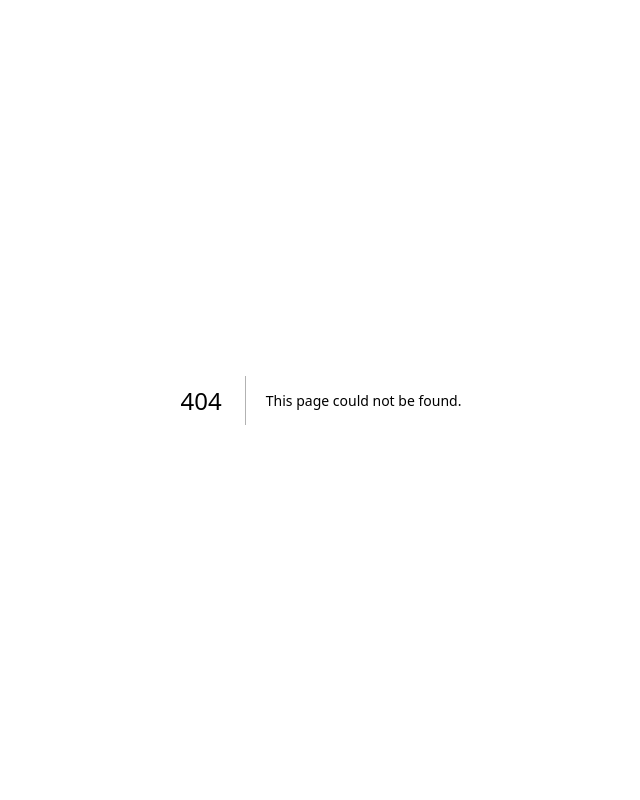
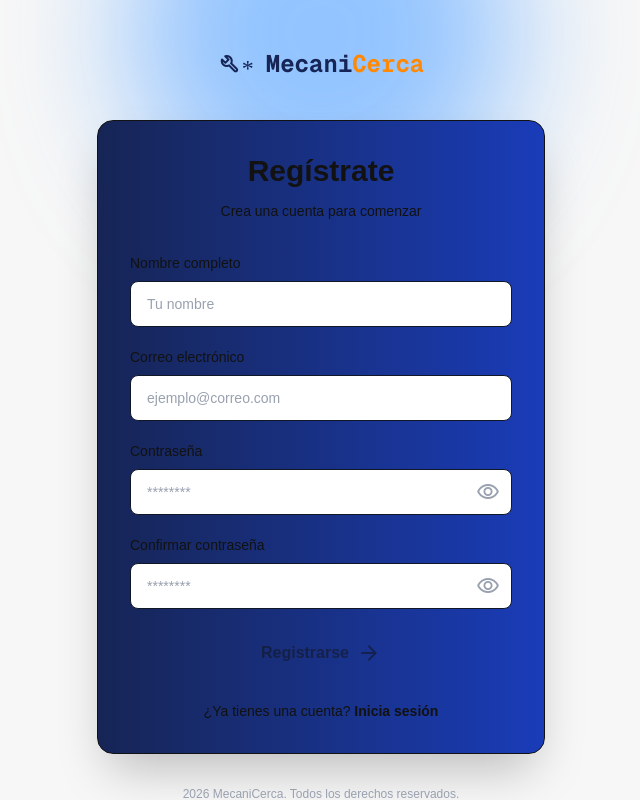
Before and after one commit to anyyy23/MecaniCercaNew, a Next.js app: page /signup in a window 1280 px wide. Before the commit this address had no page. Shown: the top 800 px of the page, without its empty margins (319-959 px from the left). Built offline with nearby package versions, Linux system fonts and the light colour scheme.

Commit message:
Agrega antalla de registro, corrige login y estandariza clases de diseño

```diff
--- a/app/login/page.tsx
+++ b/app/login/page.tsx
@@ -1,5 +1,12 @@
+"use client";
 import Link from "next/link";
+import { useState } from "react";
+
 export default function LoginPage() {
+  const [showPassword, setShowPassword] = useState(false);
+  const inputClasses = "w-full rounded-lg border border-outline-variant/30 bg-white px-4 py-3 text-sm text-gray-900 outline-none transition focus:border-primary focus:ring-2 focus:ring-primary/20 placeholder:text-gray-400 pr-12";
+  const buttonClasses = "flex w-full items-center justify-center gap-2 rounded-lg bg-primary px-4 py-3 font-semibold text-on-primary transition hover:opacity-90 disabled:opacity-50 disabled:cursor-not-allowed";
+
   return (
     <main className="relative flex min-h-screen items-center overflow-hidden justify-center bg-background bg-off-white px-6 py-12 text-on-surface">
       <div className="pointer-events-none absolute -top-40 left-1/2 h-96 w-96 -translate-x-1/2 rounded-full bg-blue-400/60 blur-3xl"></div>
@@ -34,7 +41,7 @@ export default function LoginPage() {
                 placeholder="ejemplo@correo.com"
                 autoComplete="email"
                 required
-                className="w-full rounded-lg border border-outline-variant/30 bg-background px-4 py-3 text-sm text-on-surface outline-none transition focus:border-primary focus:ring-2 focus:ring-primary/20 placeholder:text-gray-400"
+                className={inputClasses}
               />
             </div>
             <div>
@@ -46,18 +53,29 @@ export default function LoginPage() {
                   ¿Olvidaste tu contraseña?
                 </Link>
               </div>
+              <div className="relative">
                 <input
                   id="password"
-                type="password"
+                  type={showPassword ? "text" : "password"}
                   placeholder="********"
                   autoComplete="current-password"
                   required
-                className="w-full rounded-lg border border-outline-variant/30 bg-background px-4 py-3 text-sm text-on-surface outline-none transition focus:border-primary focus:ring-2 focus:ring-primary/20 placeholder:text-gray-400"
+                  className={inputClasses}
                 />
+                <button
+                  type="button"
+                  onClick={() => setShowPassword((prev) => !prev)}
+                  className="absolute inset-y-0 right-0 pr-3 flex items-center text-gray-400 hover:text-on-surface outline-none"
+                >
+                  <span className="material-symbols-rounded text-xl">
+                    {showPassword ? "visibility_off" : "visibility"}
+                  </span>
+                </button>
+              </div>
             </div>
             <button
               type="submit"
-              className="flex w-full items-center justify-center gap-2 rounded-lg bg-primary px-4 py-3 font-semibold text-on-primary transition hover:opacity-90"
+              className={buttonClasses}
             >
               Iniciar sesión
               <span className="material-symbols-rounded text-xl">
@@ -65,6 +83,14 @@ export default function LoginPage() {
               </span>
             </button>
           </form>
+          <div className="mt-6 text-center text-white">
+            <p className="text-sm">
+              ¿No tienes una cuenta aún?{" "}
+              <Link href="/signup" className="font-semibold text-orange-400 hover:underline">
+                Regístrate
+              </Link>
+            </p>
+          </div>
         </div>
         <p className="mt-8 text-center text-xs text-on-surface-variant text-gray-400">
           {new Date().getFullYear()} MecaniCerca. Todos los derechos reservados.
--- /dev/null
+++ b/app/signup/page.tsx
@@ -0,0 +1,151 @@
+"use client";
+
+import Link from "next/link";
+import { useState } from "react";
+
+
+export default function SignUpPage() {
+  const [showPassword, setShowPassword] = useState(false);
+  const [showConfirmPassword, setShowConfirmPassword] = useState(false);
+  const [password, setPassword] = useState("");
+  const [confirmPassword, setConfirmPassword] = useState("");
+  const inputClasses = "w-full rounded-lg border border-outline-variant/30 bg-white px-4 py-3 text-sm text-gray-900 outline-none transition focus:border-primary focus:ring-2 focus:ring-primary/20 placeholder:text-gray-400 pr-12";
+  const buttonClasses = "flex w-full items-center justify-center gap-2 rounded-lg bg-primary px-4 py-3 font-semibold text-on-primary transition hover:opacity-90 disabled:opacity-50 disabled:cursor-not-allowed";
+  return (
+    <main className="relative flex min-h-screen items-center overflow-hidden justify-center bg-background bg-off-white px-6 py-12 text-on-surface">
+      <div className="pointer-events-none absolute -top-40 left-1/2 h-96 w-96 -translate-x-1/2 rounded-full bg-blue-400/60 blur-3xl"></div>
+      <div className="relative z-10 w-full max-w-md">
+        <Link href="/" className="mb-10 flex items-center justify-center gap-3">
+          <span className="material-symbols-rounded text-4xl text-blue-950">
+            Build*
+          </span>
+          <span className="font-mono text-2xl font-bold tracking-light text-blue-950">
+            Mecani
+            <span className="text-orange-400">Cerca </span>
+          </span>
+        </Link>
+        <div className="rounded-2xl border border-outline-variant/20 p-8 shadow-2xl bg-linear-to-r from-blue-950 to-blue-800">
+          <div className="mb-8 text-center">
+            <h1 className="text-3xl font-bold tracking-light">Regístrate</h1>
+            <p className="mt-3 text-sm text-on-surface-variant">
+              Crea una cuenta para comenzar
+            </p>
+          </div>
+          <form className="space-y-5">
+            <div>
+              <label
+                htmlFor="name"
+                className="mb-2 block text-sm font-medium"
+              >
+                Nombre completo
+              </label>
+              <input
+                id="name"
+                type="text"
+                placeholder="Tu nombre"
+                autoComplete="name"
+                required
+                className={inputClasses}
+              />
+            </div>
+            <div>
+              <label
+                htmlFor="email"
+                className="mb-2 block text-sm font-medium"
+              >
+                Correo electrónico
+              </label>
+              <input
+                id="email"
+                type="email"
+                placeholder="ejemplo@correo.com"
+                autoComplete="email"
+                required
+                className={inputClasses}
+              />
+            </div>
+            <div>
+              <label
+                htmlFor="password"
+                className="mb-2 block text-sm font-medium"
+              >
+                Contraseña
+              </label>
+              <div className="relative">
+                <input
+                  id="password"
+                  type={showPassword ? "text" : "password"}
+                  placeholder="********"
+                  autoComplete="new-password"
+                  required
+                  value={password}
+                  onChange={(e) => setPassword(e.target.value)}
+                  className={inputClasses}
+/>
+                <button
+                  type="button"
+                  onClick={() => setShowPassword((prev) => !prev)}
+                  className="absolute inset-y-0 right-0 pr-3 flex items-center text-gray-400 hover:text-on-surface outline-none"
+                >
+                  <span className="material-symbols-rounded text-xl">
+                    {showPassword ? "visibility_off" : "visibility"}
+                  </span>
+                </button>
+              </div>
+            </div>
+
+            <div>
+              <label htmlFor="confirmPassword" className="mb-2 block text-sm font-medium">
+                Confirmar contraseña
+              </label>
+              <div className="relative">
+                <input
+                  id="confirmPassword"
+                  type={showConfirmPassword ? "text" : "password"}
+                  placeholder="********"
+                  autoComplete="new-password"
+                  required
+                  value={confirmPassword}
+                  onChange={(e) => setConfirmPassword(e.target.value)}
+                  className={inputClasses}
+                />
+                <button
+                  type="button"
+                  onClick={() => setShowConfirmPassword((prev) => !prev)}
+                  className="absolute inset-y-0 right-0 pr-3 flex items-center text-gray-400 hover:text-on-surface outline-none"
+                >
+                  <span className="material-symbols-rounded text-xl">
+                    {showConfirmPassword ? "visibility_off" : "visibility"}
+                  </span>
+                </button>
+              </div>
+              {confirmPassword.length > 0 && password !== confirmPassword && (
+                <p className="mt-1 text-xs text-red-500">Las contraseñas no coinciden.</p>
+              )}
+            </div>
+            <button
+              type="submit"
+              disabled={!password || password !== confirmPassword}
+              className={buttonClasses}>
+              Registrarse
+              <span className="material-symbols-rounded text-xl">
+                arrow_forward
+              </span>
+            </button>
+          </form>
+          <div className="mt-6 text-center">
+            <p className="text-sm text-on-surface-variant">
+              ¿Ya tienes una cuenta?{" "}
+              <Link href="/login" className="font-semibold text-primary hover:underline">
+                Inicia sesión
+              </Link>
+            </p>
+          </div>
+        </div>
+        <p className="mt-8 text-center text-xs text-on-surface-variant text-gray-400">
+          {new Date().getFullYear()} MecaniCerca. Todos los derechos reservados.
+        </p>
+      </div>
+    </main>
+  );
+}
```
Lines whose indentation alone changed are shown as unchanged.
